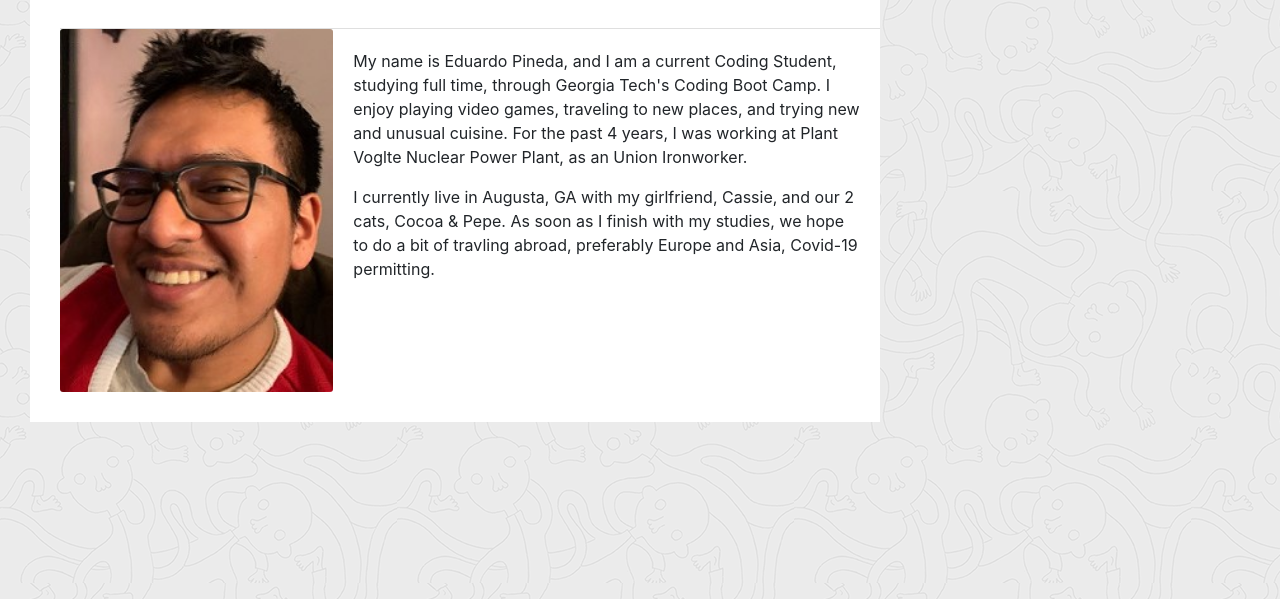
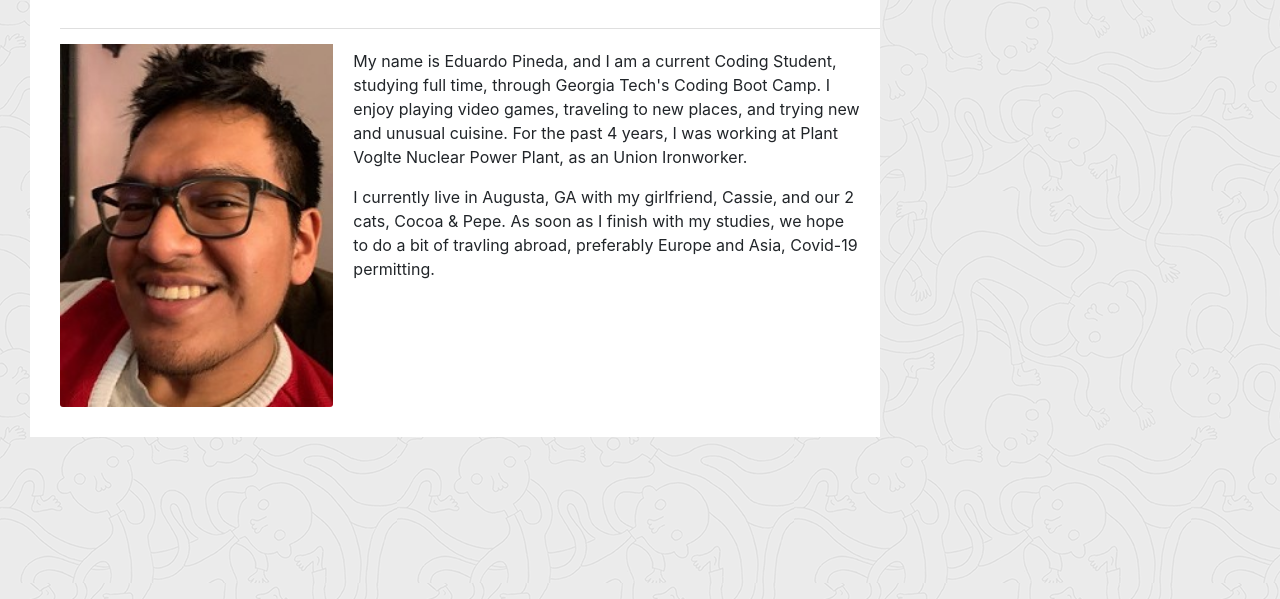
Before and after one commit to Edibozu/eduardo-my-responsive-portfolio, a plain HTML site: page index.html in a window 1280 px wide. Shown: the part 201-800 px from the top of the page. Drawn offline with nearby package versions, Linux system fonts and the light colour scheme.

Commit message:
added top padding to image

```diff
--- a/assets/css/style.css
+++ b/assets/css/style.css
@@ -21,3 +21,7 @@
     padding-left: 30px;
     margin-left: 30px;
 }
+
+img {
+    padding-top: 15px;
+}
```
